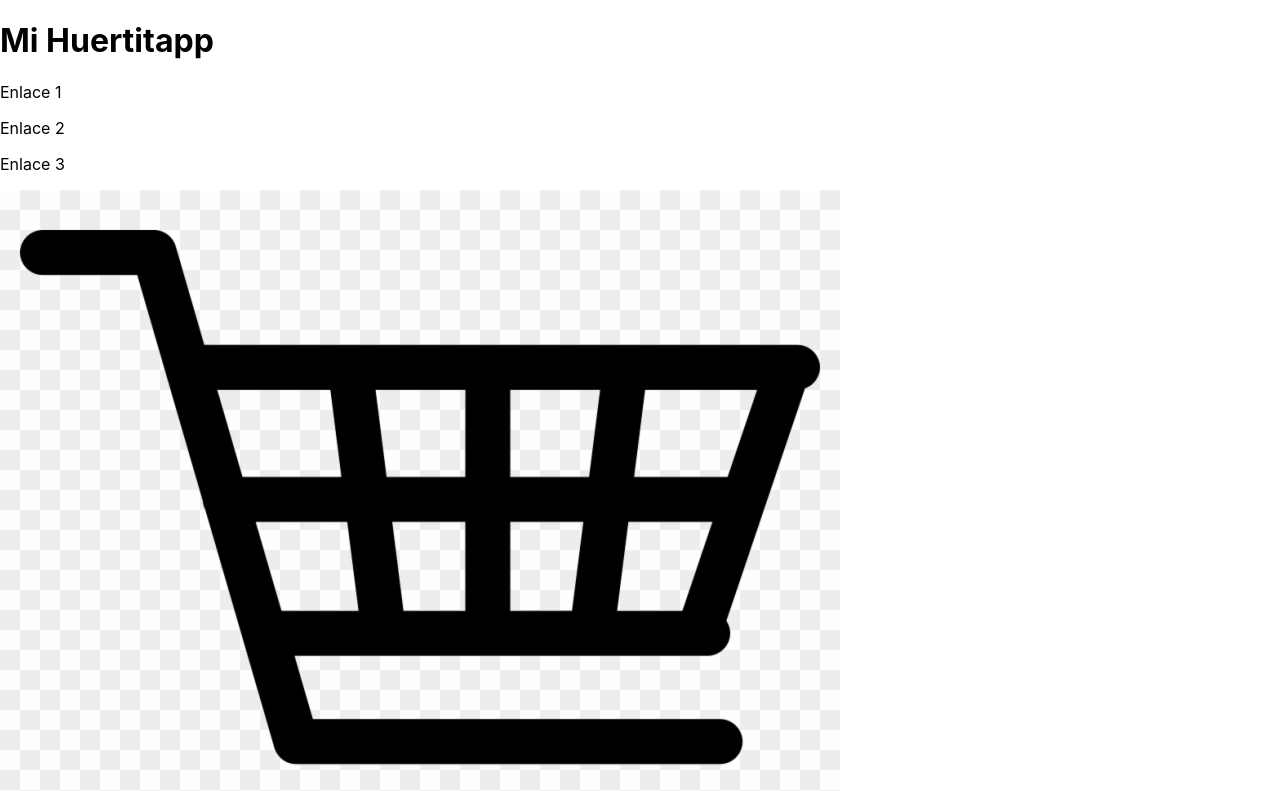
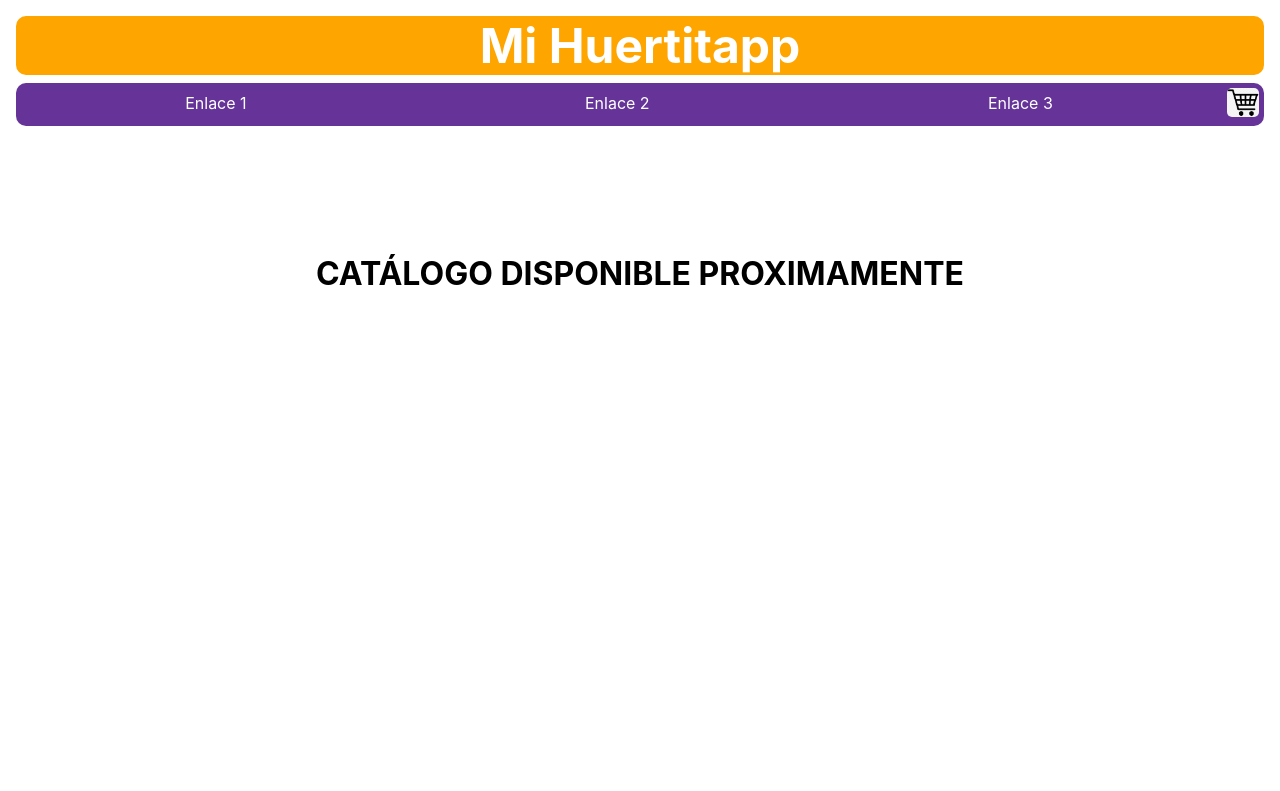
Before and after one commit to IgnazioFausto/react-coderhouse-2021, a React (Create React App) app: page / in a window 1280 px wide. Shown: the top 791 px of the page. Built offline with nearby package versions, Linux system fonts and the light colour scheme.

Commit message:
primer css basico a mejorar y componentes ordenados por carpetas

```diff
--- a/src/App.css
+++ b/src/App.css
@@ -1,50 +1,37 @@
-.App {
-  text-align: center;
+* {
+    margin: 0;
+    padding: 0;
 }
-.App-logo {
-  height: 40vmin;
-  pointer-events: none;
+header {
+    margin: 1rem auto;
 }
-
-@media (prefers-reduced-motion: no-preference) {
-  .App-logo {
-    animation: App-logo-spin infinite 20s linear;
-  }
-}/*
-body {
-  background-image: url("fondo.jpg");
-  background-repeat:round;
-
-} */
-.App-header {
-  background-color: #037003e5;
-  min-height: 100vh;
-  display: flex;
-  flex-direction: column;
-  align-items: center;
-  justify-content: center;
-  font-size: calc(10px + 2vmin);
-  color: white;
+h1 {
+    font-size:3rem;
+    background-color: orange;
+    color: white;
+    margin: 0 1rem;
+    border-radius: 10px;
+    text-align: center;
 }
-.titulo {
-  font-family:'Courier New', Courier, monospace;
-  margin: 60px 0 0 0;
-  color: rgb(247, 216, 40);
-  font-size: 70px;
+nav {
+    display: flex;
+    flex-direction: row;
+    text-align: center;
+    margin: .5rem 1rem;
+    border-radius: 10px;
+    background-color: rebeccapurple;
 }
-.App-link {
-  color: rgb(255, 94, 0);
-  font-family:'Trebuchet MS', 'Lucida Sans Unicode', 'Lucida Grande', 'Lucida Sans', Arial, sans-serif;
-  text-decoration: none;
-  letter-spacing: 5px;
-  font-weight: 900;
+p {
+    margin: 10px auto;
+    color: white;
 }
-
-@keyframes App-logo-spin {
-  from {
-    transform: rotate(0deg);
-  }
-  to {
-    transform: rotate(360deg);
-  }
+img#brandLogo {
+    width: 2rem;
+    margin: 5px;
+    border-radius: 5px;
 }
+h4 {
+    font-size: 2rem;
+    text-align: center;
+    margin: 10%;
+}
--- a/src/ItemListContainer.js
+++ b/src/ItemListContainer.js
@@ -1,6 +1,6 @@
 import React from "react";
 
-export const ItemListContainer = (props) => {
+export const ItemListContainer = () => {
     return(
         <h4>CATÁLOGO DISPONIBLE PROXIMAMENTE</h4>
     )
--- a/src/components/NavBar/CartWidget.js
+++ b/src/components/NavBar/CartWidget.js
@@ -6,7 +6,7 @@ export const CartWidget = () => {
 
     return (
         <div>
-            <img src={ logo } alt="logo"/>
+            <img id="brandLogo" src={ logo } alt="logo"/>
         </div>
     )
 }
--- a/src/components/NavBar/NavBar.js
+++ b/src/components/NavBar/NavBar.js
@@ -10,9 +10,9 @@ export const NavBar = () => {
                 <p>Enlace 1</p>
                 <p>Enlace 2</p>
                 <p>Enlace 3</p>
+                <CartWidget />
             </nav>
 
-            <CartWidget />
 
         </header>
     )
```
Also changed, not shown: 1 other file (tests, documents, lock files or other folders).
